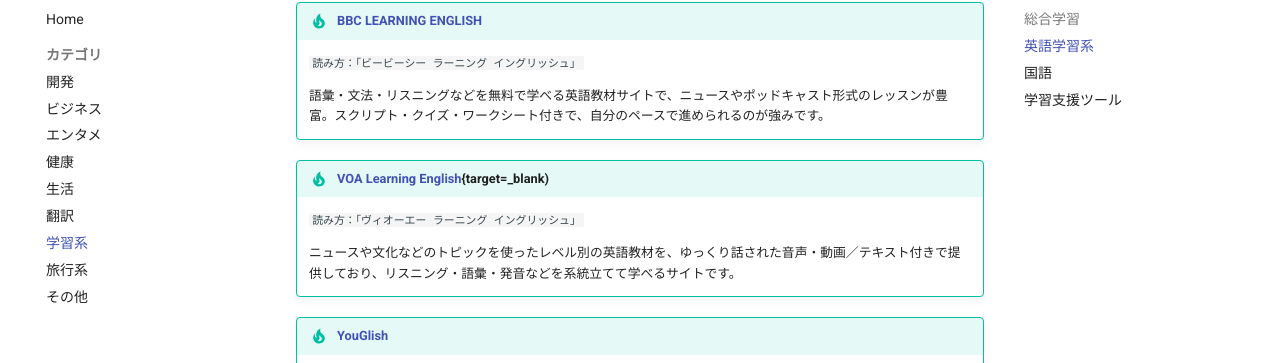
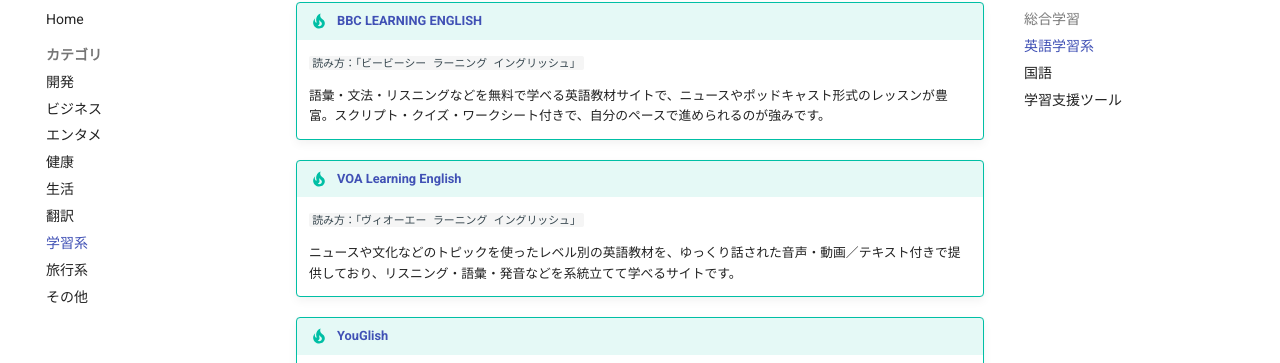
Before and after one commit to celalink/ful, an MkDocs documentation site: the page built from docs/study.md, in a window 1280 px wide and 900 px high, scrolled down 737 px. Shown: the part 89-452 px from the top of the window. Built offline with MkDocs 1.6.1 and Material for MkDocs 9.7.7, drawn with Linux system fonts in a browser that asks for light colours.

Commit message:
:bug:リンク設定ミスの修正 (#2)

````diff
--- a/docs/study.md
+++ b/docs/study.md
@@ -34,7 +34,7 @@
 
     語彙・文法・リスニングなどを無料で学べる英語教材サイトで、ニュースやポッドキャスト形式のレッスンが豊富。スクリプト・クイズ・ワークシート付きで、自分のペースで進められるのが強みです。
 
-!!! tip "[VOA Learning English](https://learningenglish.voanews.com/){target=_blank)"
+!!! tip "[VOA Learning English](https://learningenglish.voanews.com/){target=_blank}"
     ```
     読み方：「ヴィオーエー ラーニング イングリッシュ」
     ```
````
